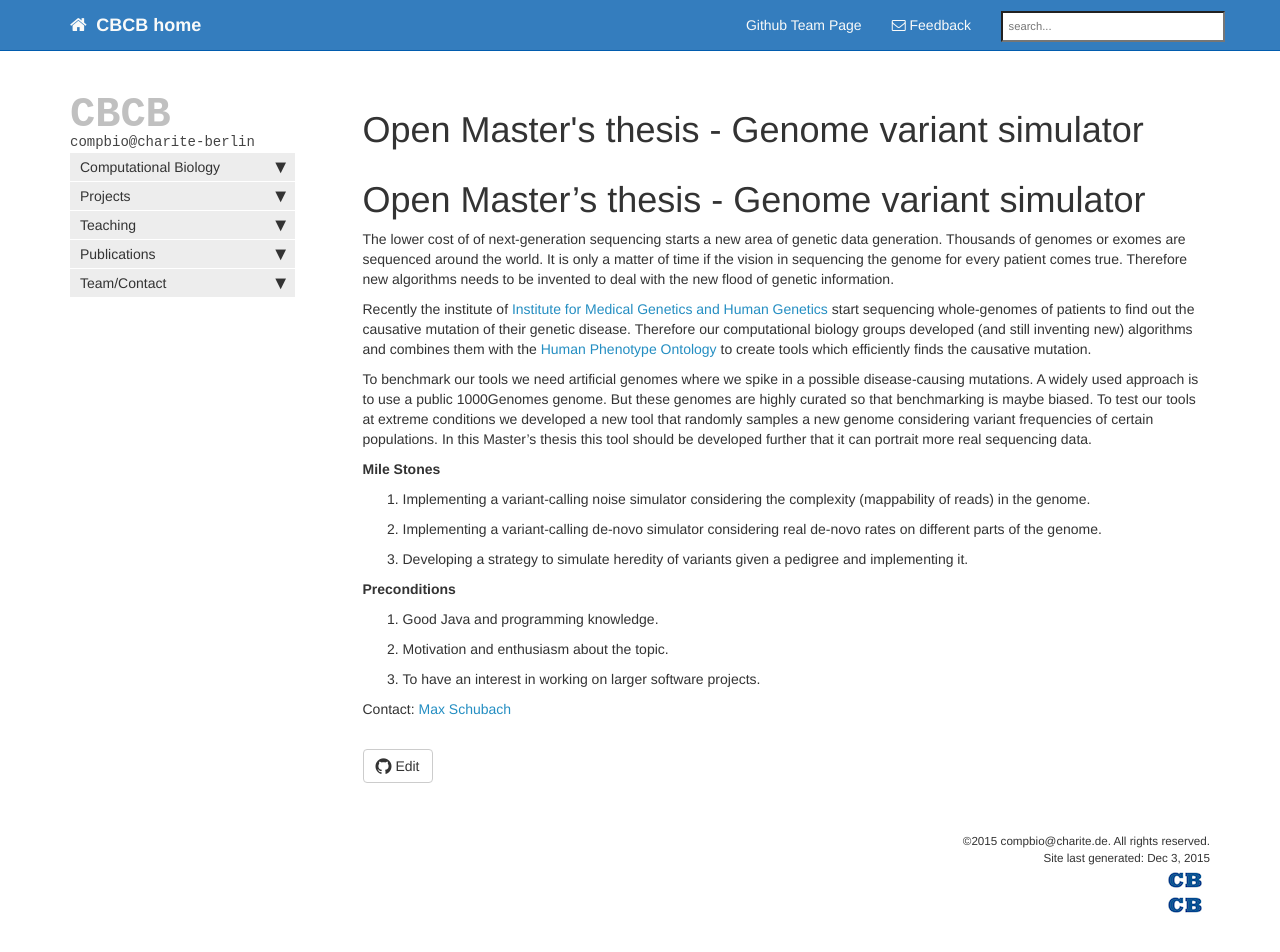
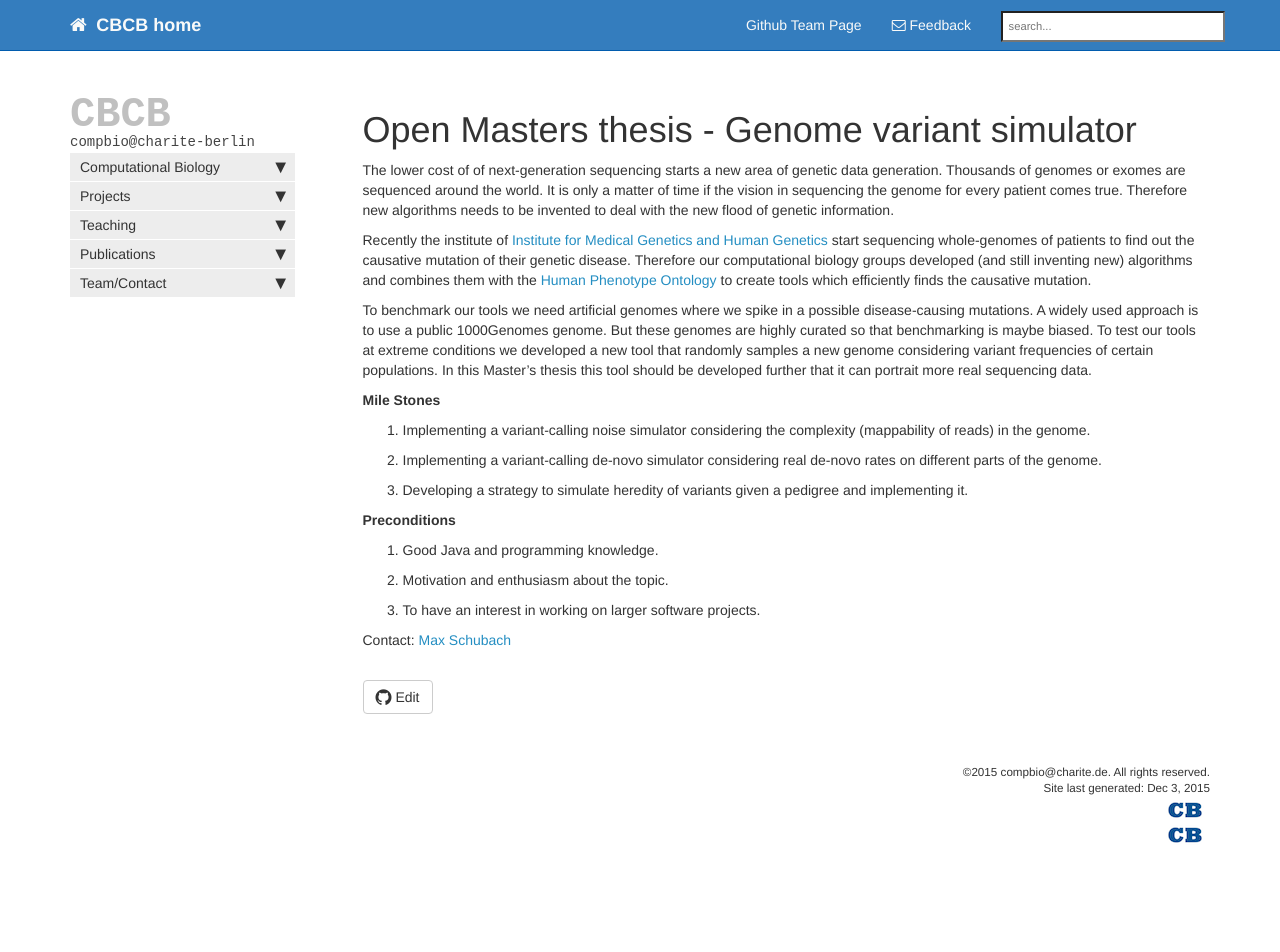
Before and after one commit to charite/charite.github.io, a Jekyll site: the page built from master_simulator.md, in a window 1280 px wide and 977 px high. Shown: the top 952 px of the window. Built offline with Jekyll 4.4.1, drawn with Linux system fonts in a browser that asks for light colours; nearby versions of some CDN libraries; library files that are not in the unit come from our copies; Markdown is read by kramdown in place of the engine named in the settings; comment, search, counter and statistics services are not loaded.

Commit message:
Update master_simulator.md

```diff
--- a/master_simulator.md
+++ b/master_simulator.md
@@ -1,8 +1,6 @@
 ---
-title: Open Master's thesis - Genome variant simulator
+title: Open Masters thesis - Genome variant simulator
 ---
-
-# Open Master's thesis - Genome variant simulator
 
 The lower cost of of next-generation sequencing starts a new area of genetic data generation. Thousands of genomes or exomes are sequenced around the world. It is only a matter of time if the vision in sequencing the genome for every patient comes true. Therefore new algorithms needs to be invented to deal with the new flood of genetic information.
 
```
